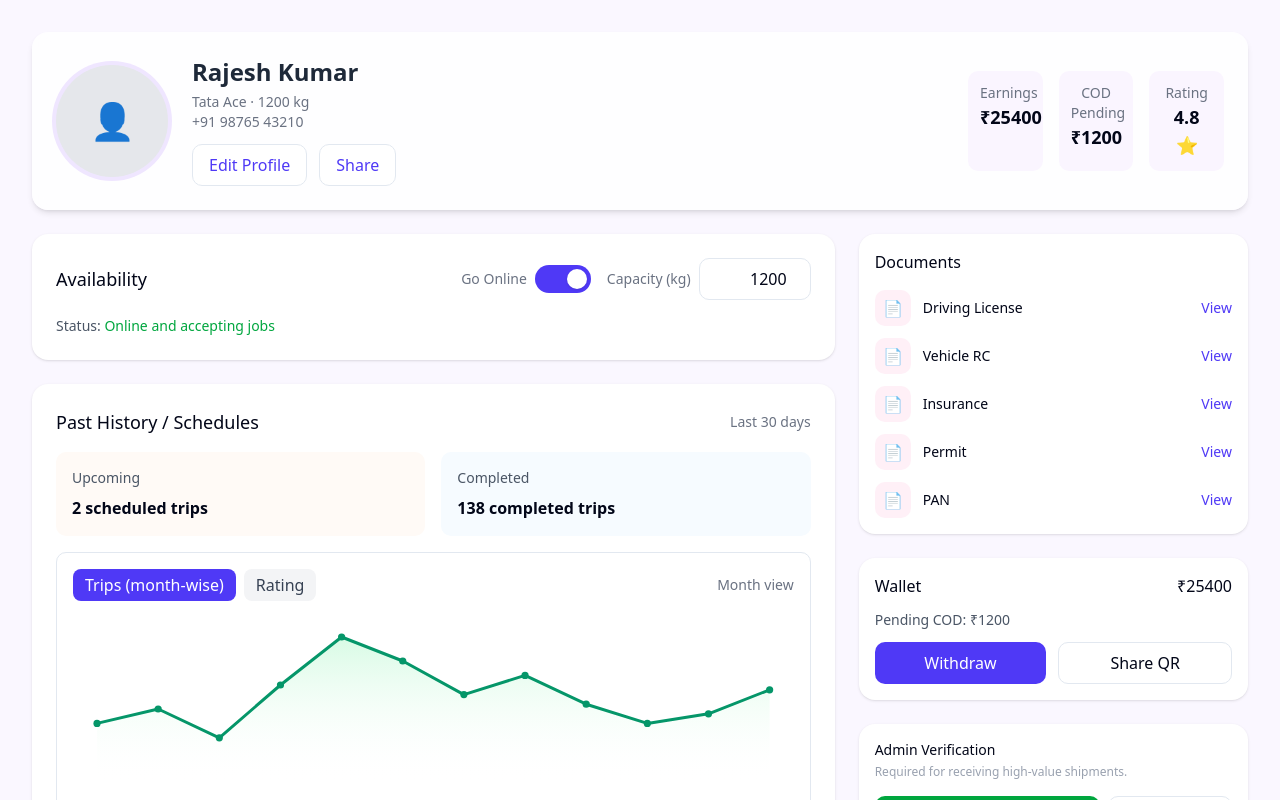
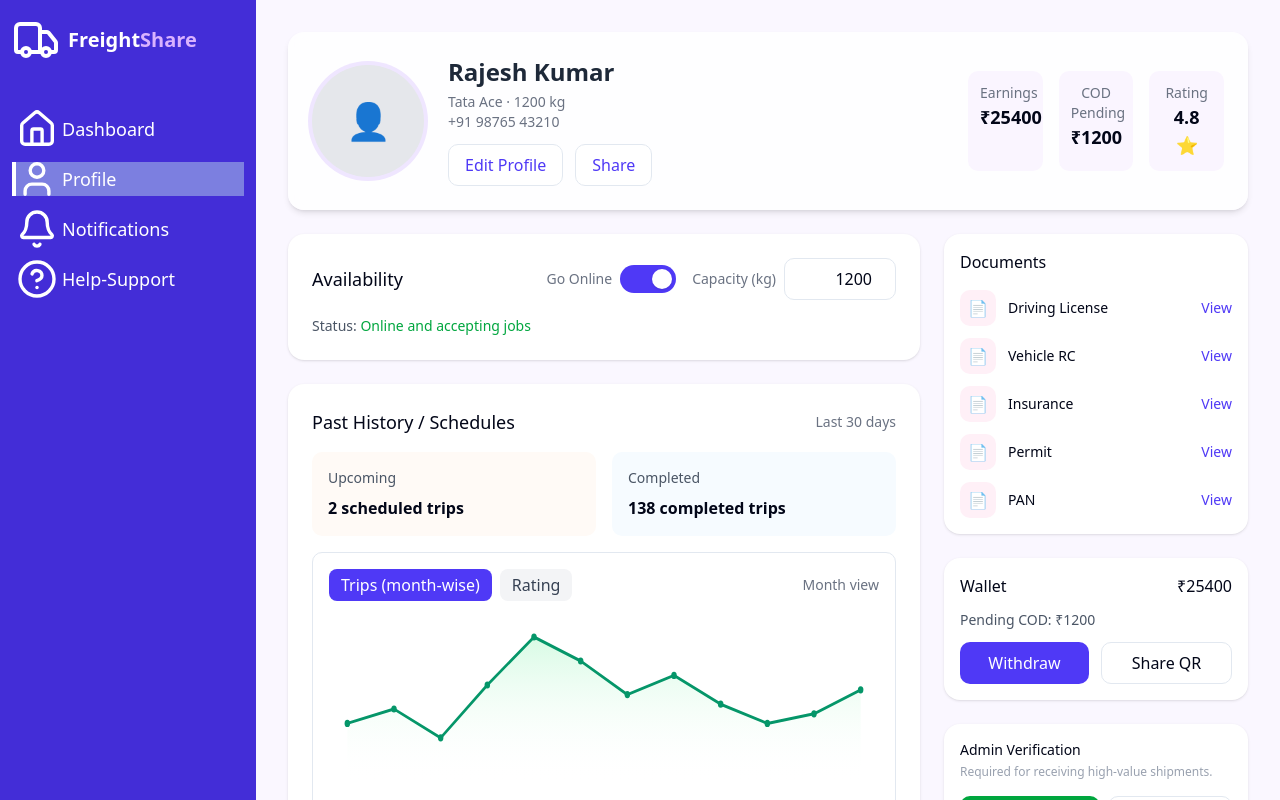
Before and after one commit to vsh1h/FreightShare, a Next.js app in the folder frontend/: page /users/profile in a window 1280 px wide. Shown: the top 800 px of the page. Built offline with nearby package versions, Linux system fonts and the light colour scheme.

Commit message:
updated the UI

```diff
--- a/frontend/app/users/components/Calendar.js
+++ b/frontend/app/users/components/Calendar.js
@@ -8,14 +8,14 @@ export default function Calendar({ incomingRequests }) {
   const [currentYear, setCurrentYear] = useState(today.getFullYear());
   const [selectedDate, setSelectedDate] = useState(null);
 
-  // Default filter options
+
   const defaultDistanceOptions = ["5", "10", "20", "50"];
   const defaultPriceOptions = ["500", "1000", "2000", "5000"];
   const defaultRangeMinOptions = ["0", "5", "10", "20"];
   const defaultRangeMaxOptions = ["5", "10", "20", "50"];
   const defaultTypeOptions = ["fragile", "heavy", "standard"];
 
-  // Filters state
+
   const [filters, setFilters] = useState({
     distance: "",
     price: "",
@@ -24,21 +24,21 @@ export default function Calendar({ incomingRequests }) {
     type: "",
   });
 
-  // Dynamic filter options state for user additions
+
   const [distanceOptions, setDistanceOptions] = useState(defaultDistanceOptions);
   const [priceOptions, setPriceOptions] = useState(defaultPriceOptions);
   const [rangeMinOptions, setRangeMinOptions] = useState(defaultRangeMinOptions);
   const [rangeMaxOptions, setRangeMaxOptions] = useState(defaultRangeMaxOptions);
   const [typeOptions, setTypeOptions] = useState(defaultTypeOptions);
 
-  // New option input states
+
   const [newDistance, setNewDistance] = useState("");
   const [newPrice, setNewPrice] = useState("");
   const [newRangeMin, setNewRangeMin] = useState("");
   const [newRangeMax, setNewRangeMax] = useState("");
   const [newType, setNewType] = useState("");
 
-  // Setup panelRef and calculate requestsHeight
+
   const panelRef = useRef(null);
   const [requestsHeight, setRequestsHeight] = useState(null);
 
@@ -50,8 +50,8 @@ export default function Calendar({ incomingRequests }) {
         const offsetHeight = panelRef.current.previousSibling
           ? panelRef.current.previousSibling.clientHeight
           : 0;
-        // Calculate max available height for requests container to extend fully down
-        const height = parentHeight - offsetHeight - 40; // extra padding adjustment
+
+        const height = parentHeight - offsetHeight - 40;
         setRequestsHeight(height);
       }
     }
@@ -60,7 +60,6 @@ export default function Calendar({ incomingRequests }) {
     return () => window.removeEventListener("resize", updateHeight);
   }, []);
 
-  // Handle filters change
   const onFilterChange = (e) => {
     const { name, value } = e.target;
     setFilters((prev) => ({
@@ -75,14 +74,14 @@ export default function Calendar({ incomingRequests }) {
     "July", "August", "September", "October", "November", "December"
   ];
 
-  // Handlers for new option input changes
+
   const onNewDistanceChange = (e) => setNewDistance(e.target.value);
   const onNewPriceChange = (e) => setNewPrice(e.target.value);
   const onNewRangeMinChange = (e) => setNewRangeMin(e.target.value);
   const onNewRangeMaxChange = (e) => setNewRangeMax(e.target.value);
   const onNewTypeChange = (e) => setNewType(e.target.value);
 
-  // Add new option functions for each filter
+
   const addDistanceOption = () => {
     if (newDistance && !distanceOptions.includes(newDistance)) {
       setDistanceOptions((prev) => [...prev, newDistance].map(Number).sort((a, b) => a - b).map(String));
@@ -191,7 +190,7 @@ export default function Calendar({ incomingRequests }) {
   }, [selectedDate, currentMonth, currentYear, incomingRequests, filters]);
 
   return (
-    <div className="w-[400px] bg-white shadow-lg border-l min-h-[1200px] flex flex-col">
+    <div className="w-[400px] flex-shrink-0 bg-white shadow-lg border-l flex flex-col">
       {/* NAVBAR */}
       <div className="w-full bg-gray-100 py-3 px-4 shadow flex items-center justify-center">
         <h2 className="font-semibold text-lg ">Calendar & Trips </h2>
--- a/frontend/app/users/components/Sidebar.js
+++ b/frontend/app/users/components/Sidebar.js
@@ -27,14 +27,23 @@ export default function Sidebar() {
   const sidebarWidthClass = isHovered ? "w-64" : "w-16";
 
   return (
+<>
 <div
-  className={"bg-indigo-700 text-white h-[160vh] p-6 flex flex-col gap-6 transition-width duration-300 ease-in-out " + sidebarWidthClass}
+  className={
+    "fixed top-0 left-0 bg-indigo-700 text-white h-screen pt-4 pb-0 px-3 flex flex-col gap-6 transition-width duration-300 ease-in-out z-50 " +
+    sidebarWidthClass
+  }
+  style={{ willChange: "width" }}
   onMouseEnter={() => setIsHovered(true)}
   onMouseLeave={() => setIsHovered(false)}
 >
       {/* Brand section */}
       <div className="flex items-center space-x-2">
-        <Truck className="w-6 h-6 text-white" />
+        <Truck
+          className={`text-white transition-all duration-200 ${
+            isHovered ? "w-12 h-12" : "w-10 h-10"
+          }`}
+        />
         {isHovered && (
           <span className="text-xl font-bold text-white">
             Freight<span className="text-purple-300">Share</span>
@@ -49,7 +58,7 @@ export default function Sidebar() {
           const isActive = normalizedPathname === normalizedHref;
 
           const baseClasses =
-            "flex items-center gap-3 text-xl font-medium cursor-pointer border-l-4 transition-colors transition-transform duration-200";
+            "flex items-center gap-2 text-lg font-medium cursor-pointer border-l-4 transition-colors transition-transform duration-200 px-1";
           const activeClasses =
             "border-white bg-[#7C7FE0] hover:border-white hover:bg-[#7C7FE0] hover:rounded-full hover:scale-105 hover:shadow-md";
           const inactiveClasses =
@@ -61,12 +70,24 @@ export default function Sidebar() {
 
           return (
             <Link key={label} href={href} className={linkClasses}>
-              <Icon size={28} />
+              <Icon
+                className={`transition-transform duration-200 ${
+                  isHovered ? "scale-120" : "scale-100"
+                }`}
+                size={isHovered ? 34 : 28}
+              />
               {isHovered && <span className="whitespace-nowrap">{label}</span>}
             </Link>
           );
         })}
       </nav>
     </div>
+
+    {/* Spacer to keep the page content from sliding under the fixed sidebar */}
+    <div
+      className={`${sidebarWidthClass} flex-shrink-0`}
+      aria-hidden="true"
+    />
+  </>
   );
 }
--- a/frontend/app/users/dashboard/page.js
+++ b/frontend/app/users/dashboard/page.js
@@ -2,7 +2,7 @@
 import Sidebar from "../components/Sidebar";
 import Header from "../components/Header";
 import TripCard from "../components/TripCard";
-import Calendar from "../../shipper/components/Calendar";
+import Calendar from "../components/Calendar";
 import Quote from "../components/Quote";
 import Filters from "../components/Filters";
 import StatCircle from "../components/StatCircle";
@@ -62,7 +62,7 @@ export default function Dashboard() {
         <div className="flex h-screen">
             <Sidebar />
 
-            <div className="flex-1 bg-gradient-to-b from-[rgba(237,200,255,0.2)] to-transparent min-h-screen">
+            <div className="flex-1 bg-gradient-to-b from-[rgba(237,200,255,0.2)] to-transparent min-h-screen overflow-y-auto overflow-x-auto">
                 <Header title="User Dashboard" />
 
                 <div className="p-6 flex space-x-6">
--- a/frontend/app/users/profile/page.js
+++ b/frontend/app/users/profile/page.js
@@ -13,6 +13,7 @@ import EditProfileModal from "./components/EditProfileModal";
 import ShareModal from "./components/ShareModal";
 import PermissionModal from "./components/PermissionModal";
 import { buildPath as buildPathUtil } from "./utils/buildPath";
+import Sidebar from "../components/Sidebar";
 
 export default function UserProfile() {
     const [available, setAvailable] = useState(true);
@@ -261,7 +262,10 @@ export default function UserProfile() {
     const chartInfo = buildPath(chartData, 600, 160, chartMin, chartMax);
 
     return (
-        <div className="min-h-screen bg-[#faf7ff] p-8">
+        <div className="min-h-screen bg-[#faf7ff]">
+            <div className="flex">
+                <Sidebar />
+                <div className="flex-1 p-8">
                     <div className="max-w-7xl mx-auto">
                         <ProfileHeader
                             name={name}
@@ -385,5 +389,7 @@ export default function UserProfile() {
                         capacity={capacity}
                     />
                 </div>
+            </div>
+        </div>
     );
 }
```
Lines whose indentation alone changed are shown as unchanged.
